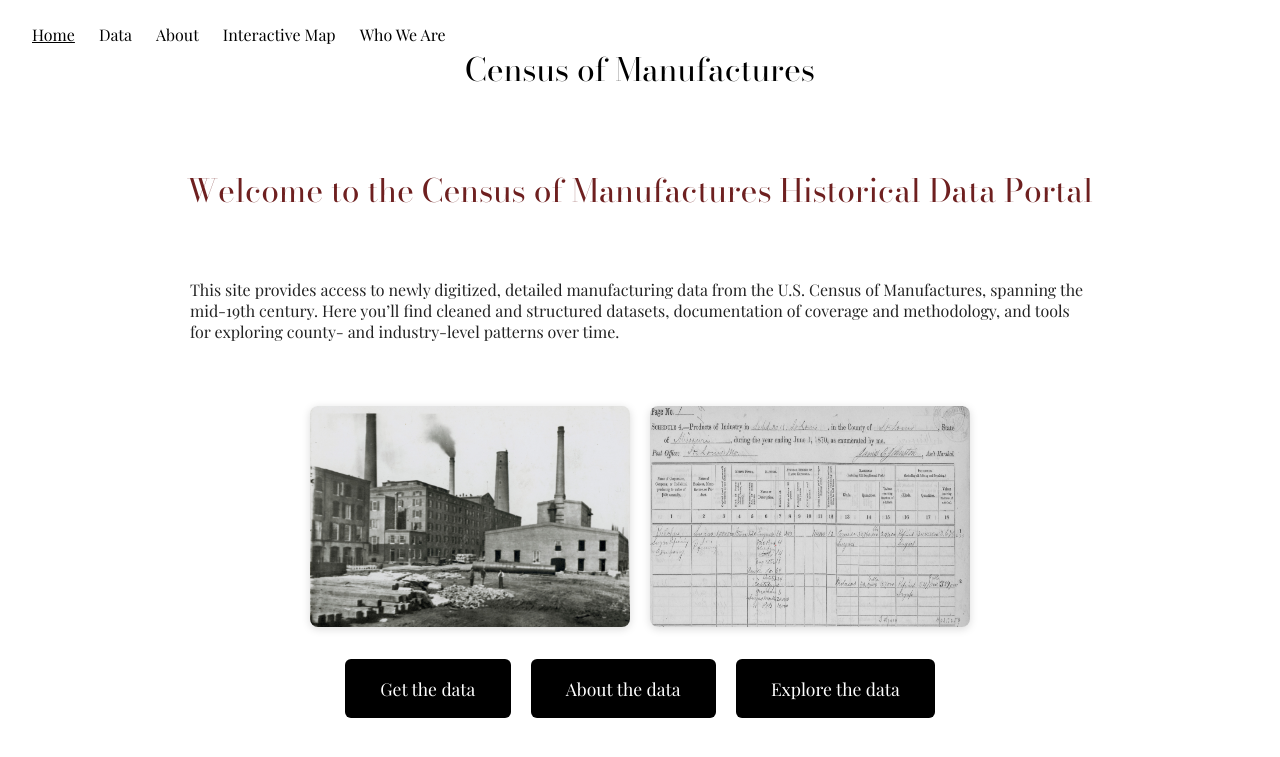
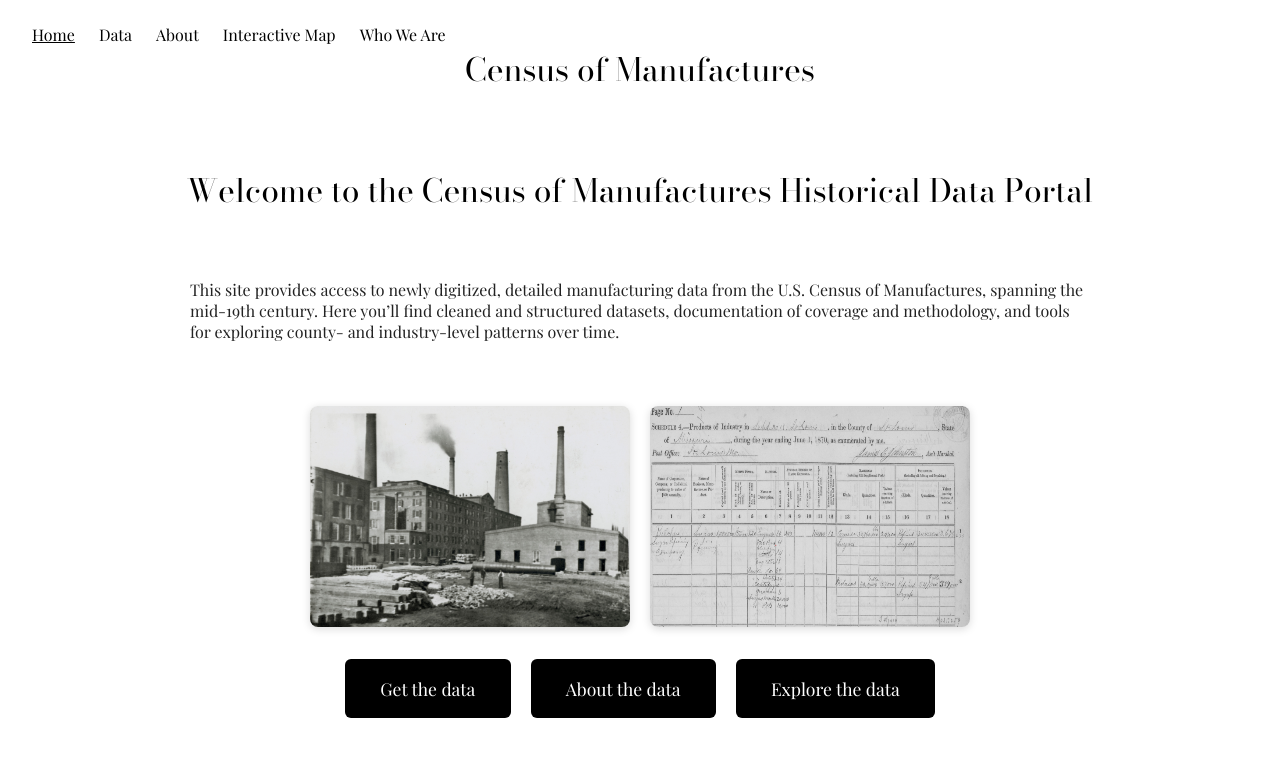
Before and after one commit to allen-otterstrom/CMF_data, a Jekyll site: the page built from index.md, in a window 1280 px wide. Shown: the top 757 px of the page. Built offline with Jekyll 4.4.1, drawn with Linux system fonts in a browser that asks for light colours.

Commit message:
Update default.html

```diff
--- a/_layouts/default.html
+++ b/_layouts/default.html
@@ -36,7 +36,7 @@
     h1, h2, h3, h4, h5, h6 {
       font-family: 'Bodoni Moda', serif;
       font-weight: 400; /* lighter weight */
-      color: #6e2020;
+      color: #000000;
       margin-top: 1.5em;
       margin-bottom: 0.5em;
       text-align: center;
```
